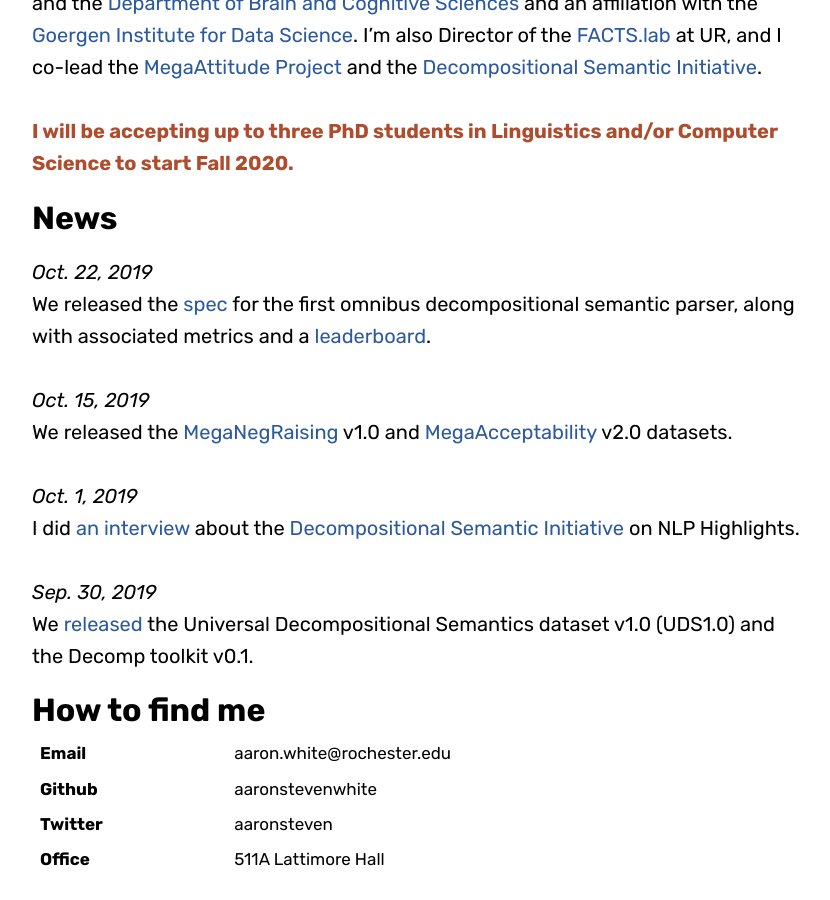
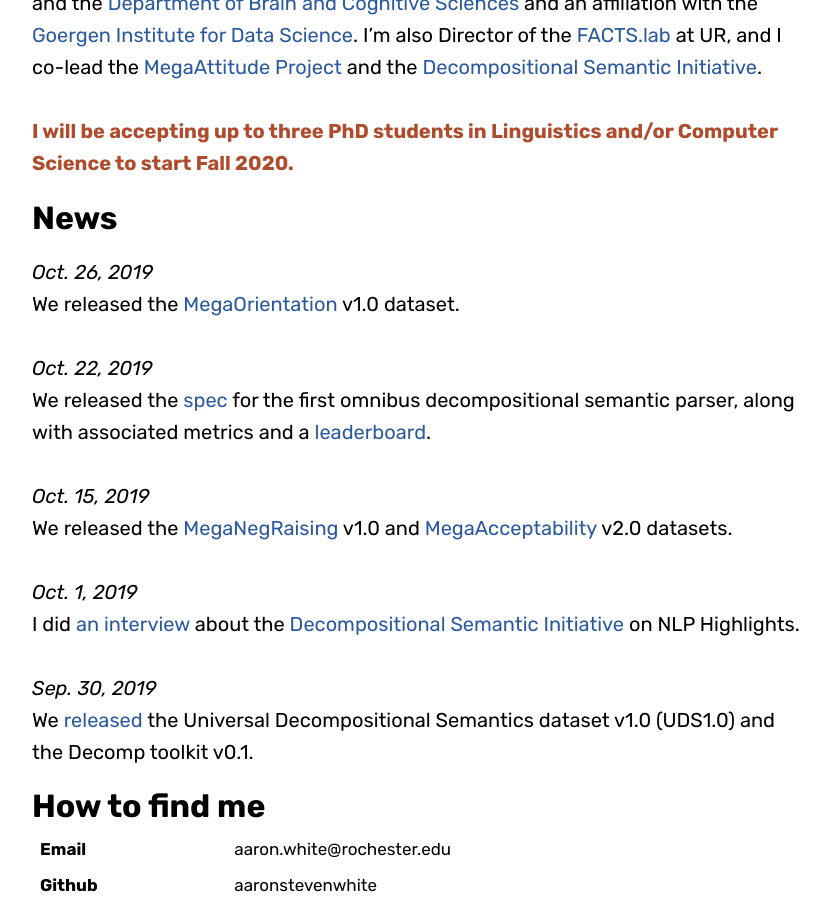
Before and after one commit to JIAXINGUY/aaronstevenwhite.github.io, a Jekyll site: the page built from index.md, in a window 1280 px wide and 900 px high, scrolled down 611 px. Shown: the whole window, without its empty margins (224-1054 px from the left). Built offline with Jekyll 4.4.1, drawn with Linux system fonts in a browser that asks for light colours; some web fonts are replaced.

Commit message:
Adds MegaOrientation dataset announcement

```diff
--- a/index.md
+++ b/index.md
@@ -18,6 +18,10 @@ I'm an Assistant Professor in the [Department of Linguistics](http://www.sas.roc
 
 # News
 
+<i>Oct. 26, 2019</i><br/>
+We released the [MegaOrientation](http://megaattitude.io/projects/mega-orientation/) v1.0 dataset.
+<br/>
+<br/>
 <i>Oct. 22, 2019</i><br/>
 We released the [spec](https://arxiv.org/abs/1910.10138) for the first omnibus decompositional semantic parser, along with associated metrics and a [leaderboard](http://decomp.io/leaderboards/).
 <br/>
```
